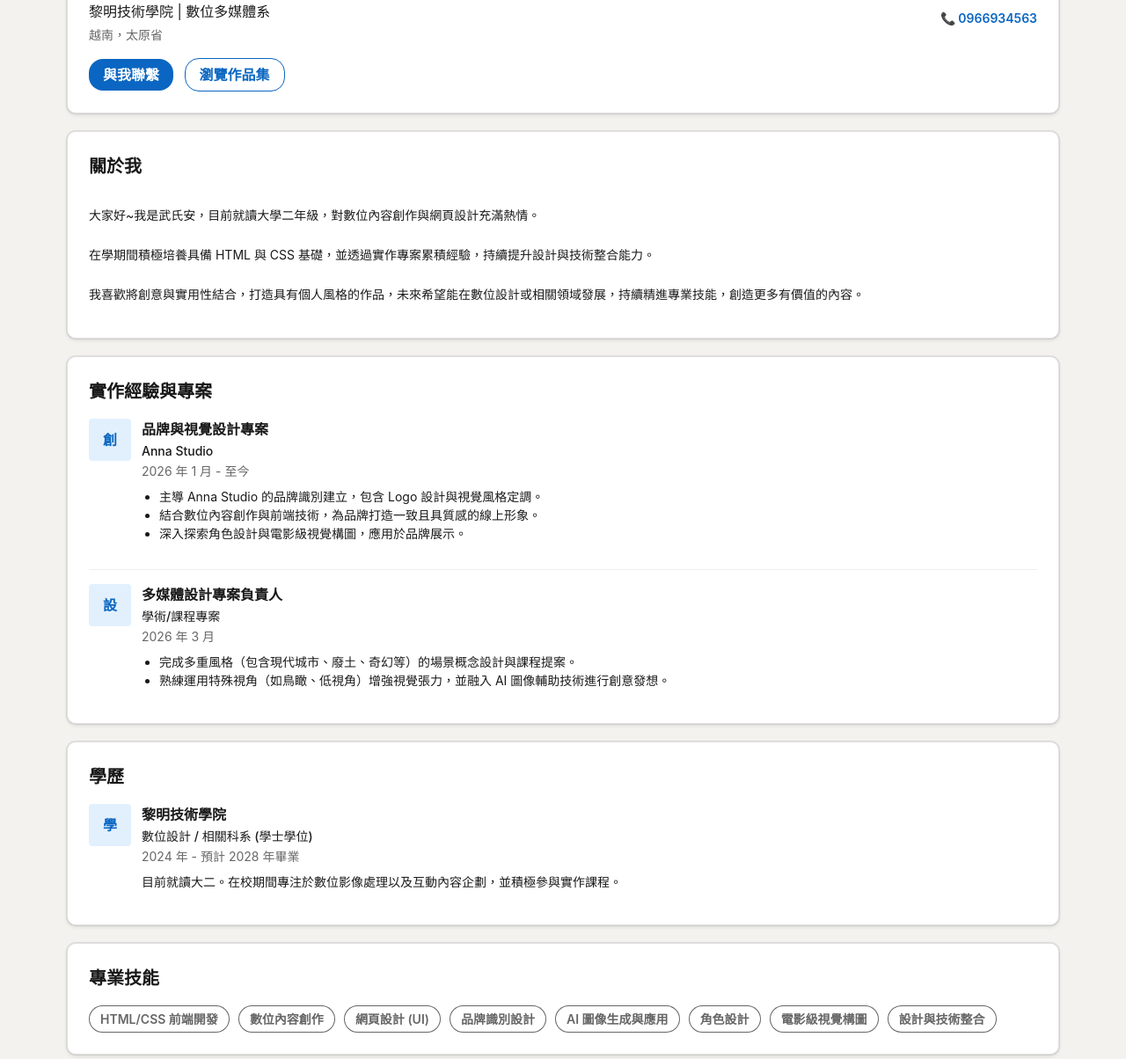
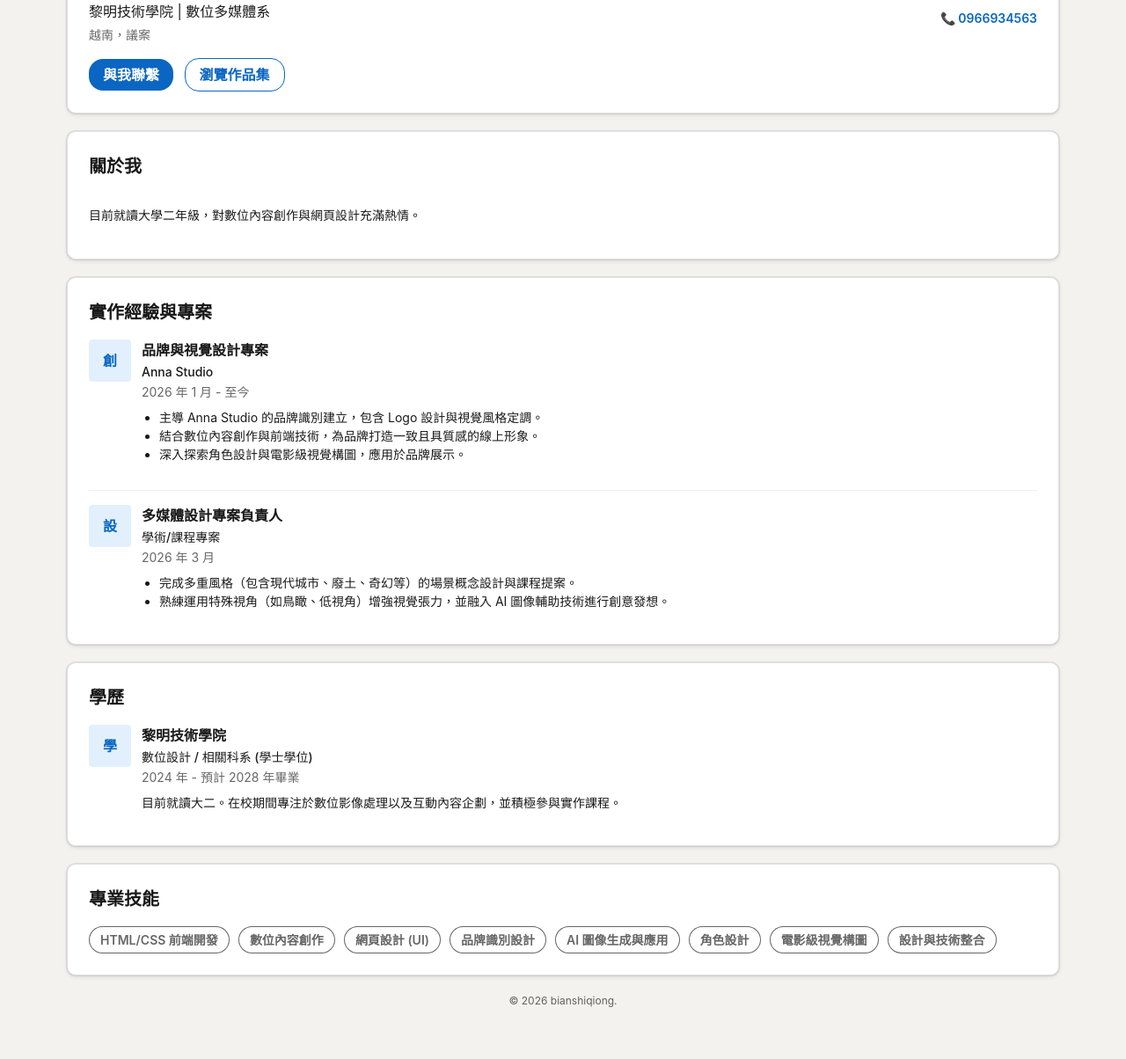
Before and after one commit to Dabach2003/bianshiqiong, a plain HTML site: page index.html in a window 1280 px wide. Shown: the part 436-1640 px from the top of the page at 88% size. Drawn offline with Linux system fonts and the light colour scheme.

Commit message:
Update index.html

```diff
--- a/index.html
+++ b/index.html
@@ -3,7 +3,7 @@
 <head>
     <meta charset="UTF-8">
     <meta name="viewport" content="width=device-width, initial-scale=1.0">
-    <title>武氏安 - 專業個人主頁</title>
+    <title>邊氏瓊 - 專業個人主頁</title>
     <style>
         /* 全域樣式 - 模仿 LinkedIn 的灰白藍色調 */
         body {
@@ -310,7 +310,7 @@
                 <div class="basic-info">
                     <h1>武氏安</h1>
                     <p class="headline">黎明技術學院 | 數位多媒體系</p>
-                    <p class="location">越南，太原省</p>
+                    <p class="location">越南，議案</p>
                     <div class="action-buttons">
                         <a href="mailto:wuan0111@gmail.com" class="btn btn-primary">與我聯繫</a>
                         <a href="#" class="btn btn-secondary">瀏覽作品集</a>
@@ -328,11 +328,7 @@
     <section class="card">
         <h2 class="section-title">關於我</h2>
         <div class="section-content">
-            <p class="about-text">大家好~我是武氏安，目前就讀大學二年級，對數位內容創作與網頁設計充滿熱情。
-
-在學期間積極培養具備 HTML 與 CSS 基礎，並透過實作專案累積經驗，持續提升設計與技術整合能力。
-
-我喜歡將創意與實用性結合，打造具有個人風格的作品，未來希望能在數位設計或相關領域發展，持續精進專業技能，創造更多有價值的內容。</p>
+            <p class="about-text">目前就讀大學二年級，對數位內容創作與網頁設計充滿熱情。</p>
         </div>
     </section>
 
@@ -408,7 +404,7 @@
     </section>
 
     <footer>
-        <p>© 2026 武氏安. 版權所有.</p>
+        <p>© 2026 bianshiqiong.</p>
     </footer>
 
 </div>
```
